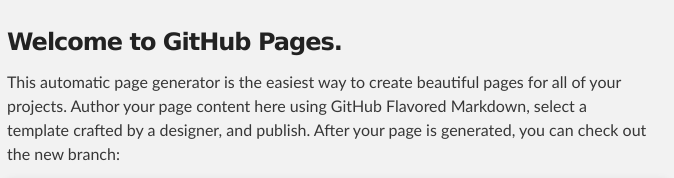
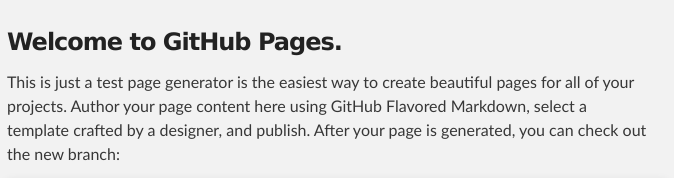
Before and after one commit to pooster/pooster.github.io, a plain HTML site: page index.html in a window 1280 px wide. Shown: the part 236-414 px from the top of the page, 313-987 px from the left. Drawn offline with Linux system fonts and the light colour scheme.

Commit message:
Initial commit

```diff
--- a/index.html
+++ b/index.html
@@ -30,7 +30,7 @@
         <h3>
 <a id="welcome-to-github-pages" class="anchor" href="#welcome-to-github-pages" aria-hidden="true"><span class="octicon octicon-link"></span></a>Welcome to GitHub Pages.</h3>
 
-<p>This automatic page generator is the easiest way to create beautiful pages for all of your projects. Author your page content here using GitHub Flavored Markdown, select a template crafted by a designer, and publish. After your page is generated, you can check out the new branch:</p>
+<p>This is just a test page generator is the easiest way to create beautiful pages for all of your projects. Author your page content here using GitHub Flavored Markdown, select a template crafted by a designer, and publish. After your page is generated, you can check out the new branch:</p>
 
 <pre><code>$ cd your_repo_root/repo_name
 $ git fetch origin
```
